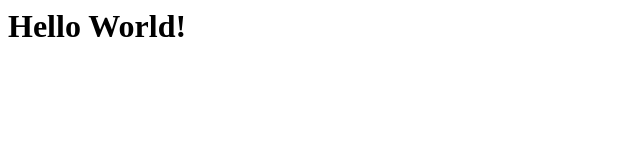
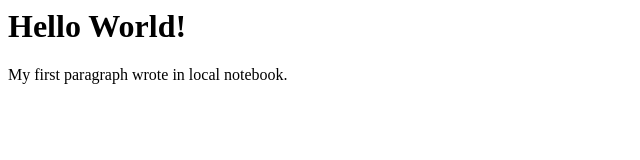
Before and after one commit to marcelo-machado-ds/test_packages, a plain HTML site: page index.html in a window 1280 px wide. Shown: the whole page, without its empty margins (0-640 px from the left). Drawn offline with Linux system fonts and the light colour scheme.

Commit message:
readme and index were modified

```diff
--- a/index.html
+++ b/index.html
@@ -5,5 +5,6 @@
     </head>
     <body>
         <h1>Hello World!</h1>
+	<p>My first paragraph wrote in local notebook.</p>
     </body>
 </html>
```
Also changed, not shown: 1 other file.
